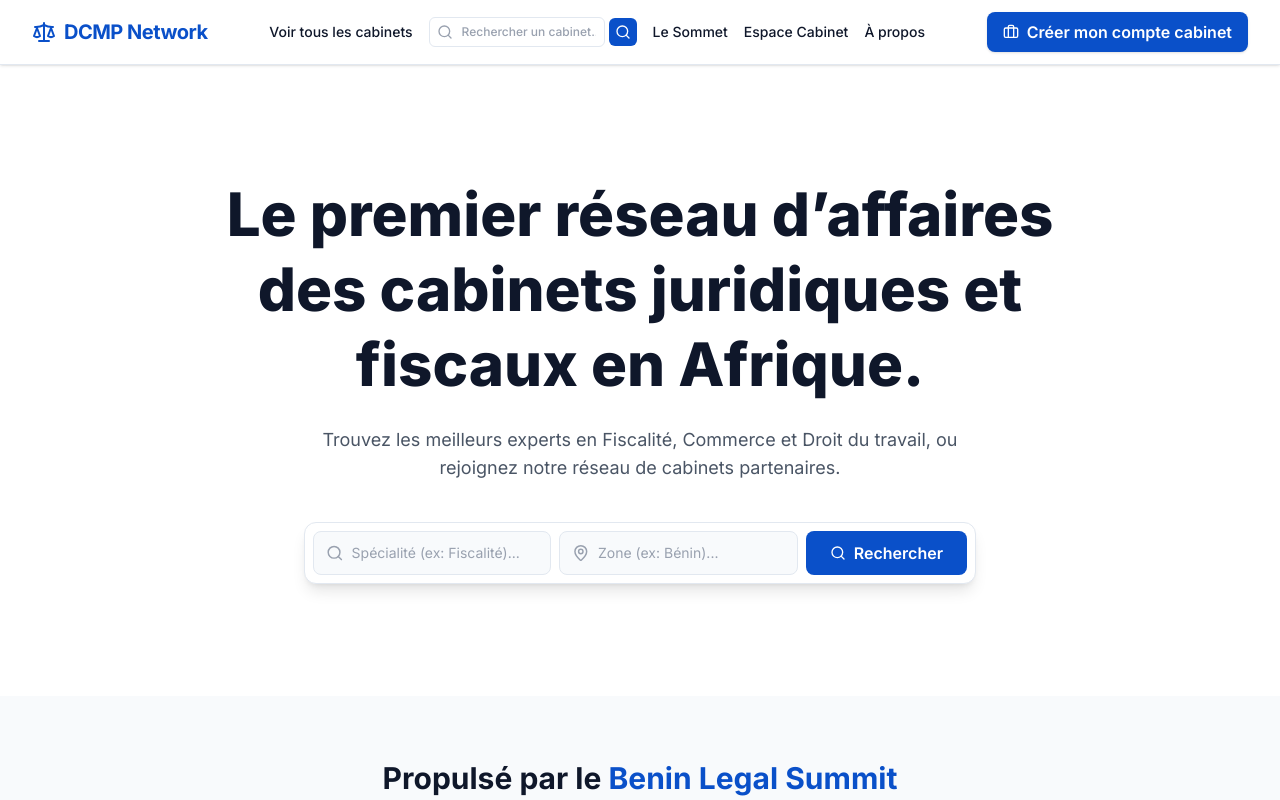
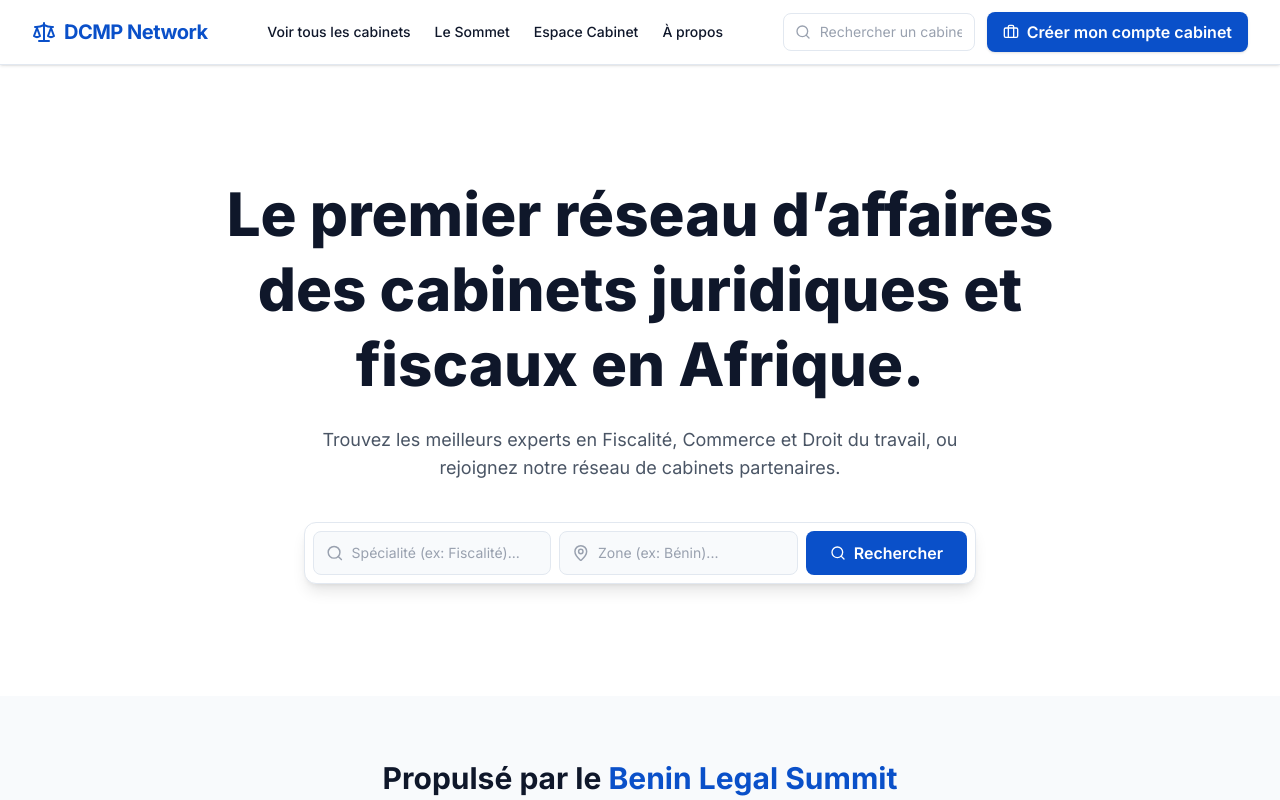
Before and after one commit to PATAWALA/Gabin-GADA---Le-Droit-c-est-ma-Passion, a Next.js app: page / in a window 1280 px wide. Shown: the top 800 px of the page. Built offline with nearby package versions, Linux system fonts and the light colour scheme.

Commit message:
6 update

```diff
--- a/src/components/layout/Header.tsx
+++ b/src/components/layout/Header.tsx
@@ -31,26 +31,11 @@ export default function Header() {
             <span>DCMP Network</span>
           </Link>
 
-          {/* Navigation desktop + recherche */}
-          <nav className="hidden md:flex items-center gap-4 text-sm font-medium">
+          {/* Navigation desktop (gauche) */}
+          <nav className="hidden md:flex items-center gap-6 text-sm font-medium">
             <Link href="/cabinets" className="text-[#0F172A] hover:text-[#0A50C9] transition-colors">
               Voir tous les cabinets
             </Link>
-            <form onSubmit={handleSearch} className="flex items-center gap-1">
-              <div className="relative">
-                <Search className="absolute left-2 top-1/2 -translate-y-1/2 w-4 h-4 text-gray-400" />
-                <input
-                  type="text"
-                  placeholder="Rechercher un cabinet..."
-                  value={searchQuery}
-                  onChange={(e) => setSearchQuery(e.target.value)}
-                  className="w-44 pl-8 pr-2 py-1.5 text-xs border border-[#E2E8F0] rounded-md focus:outline-none focus:ring-1 focus:ring-[#0A50C9] focus:border-[#0A50C9] text-[#0F172A] placeholder-gray-400"
-                />
-              </div>
-              <button type="submit" className="bg-[#0A50C9] text-white p-1.5 rounded-md hover:bg-[#003399] transition-colors">
-                <Search className="w-4 h-4" />
-              </button>
-            </form>
             <Link href="/sommet" className="text-[#0F172A] hover:text-[#0A50C9] transition-colors">
               Le Sommet
             </Link>
@@ -62,11 +47,21 @@ export default function Header() {
             </Link>
           </nav>
 
-          {/* Bouton desktop */}
-          <div className="hidden md:block">
+          {/* Zone droite : recherche + CTA */}
+          <div className="hidden md:flex items-center gap-3">
+            <form onSubmit={handleSearch} className="relative">
+              <Search className="absolute left-3 top-1/2 -translate-y-1/2 w-4 h-4 text-gray-400" />
+              <input
+                type="text"
+                placeholder="Rechercher un cabinet..."
+                value={searchQuery}
+                onChange={(e) => setSearchQuery(e.target.value)}
+                className="w-48 pl-9 pr-3 py-2 text-sm border border-[#E2E8F0] rounded-lg focus:outline-none focus:ring-2 focus:ring-[#0A50C9] focus:border-transparent text-[#0F172A] placeholder-gray-400"
+              />
+            </form>
             <Link
               href="/espace-cabinet"
-              className="inline-flex items-center gap-2 bg-[#0A50C9] hover:bg-[#003399] text-white font-semibold px-4 py-2 rounded-lg transition-all shadow-sm"
+              className="inline-flex items-center gap-2 bg-[#0A50C9] hover:bg-[#003399] text-white font-semibold px-4 py-2 rounded-lg transition-all shadow-sm whitespace-nowrap"
             >
               <Briefcase className="w-4 h-4" />
               Créer mon compte cabinet
@@ -86,21 +81,16 @@ export default function Header() {
         {/* Menu mobile */}
         {mobileOpen && (
           <div className="md:hidden pb-4 border-t border-[#E2E8F0] pt-3 space-y-3">
-            {/* Recherche mobile */}
-            <form onSubmit={handleSearch} className="flex items-center gap-2">
-              <div className="relative flex-1">
-                <Search className="absolute left-2 top-1/2 -translate-y-1/2 w-4 h-4 text-gray-400" />
+            {/* Recherche mobile (pleine largeur) */}
+            <form onSubmit={handleSearch} className="relative">
+              <Search className="absolute left-3 top-1/2 -translate-y-1/2 w-4 h-4 text-gray-400" />
               <input
                 type="text"
                 placeholder="Rechercher un cabinet..."
                 value={searchQuery}
                 onChange={(e) => setSearchQuery(e.target.value)}
-                  className="w-full pl-8 pr-2 py-2 text-sm border border-[#E2E8F0] rounded-md focus:outline-none focus:ring-1 focus:ring-[#0A50C9] text-[#0F172A]"
+                className="w-full pl-9 pr-3 py-2 text-sm border border-[#E2E8F0] rounded-lg focus:outline-none focus:ring-2 focus:ring-[#0A50C9] text-[#0F172A]"
               />
-              </div>
-              <button type="submit" className="bg-[#0A50C9] text-white p-2 rounded-md hover:bg-[#003399]">
-                <Search className="w-4 h-4" />
-              </button>
             </form>
 
             <Link href="/cabinets" className="block py-2 text-[#0F172A] hover:text-[#0A50C9] text-sm">
```
Lines whose indentation alone changed are shown as unchanged.
